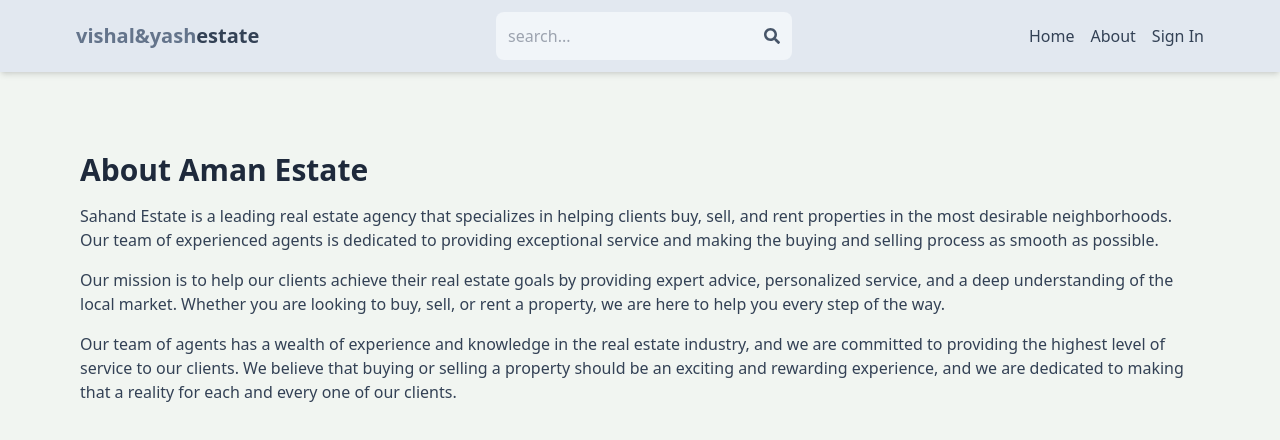
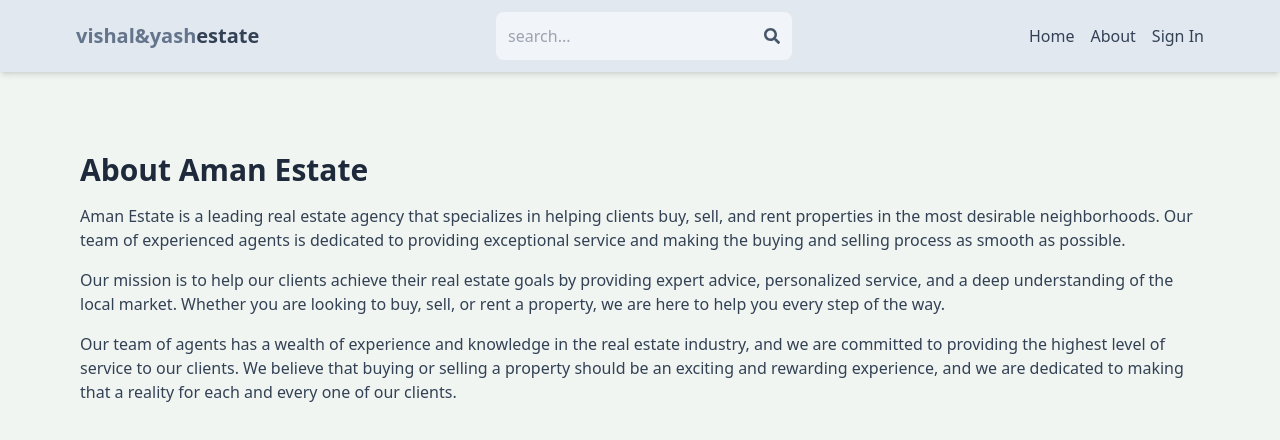
Before and after one commit to aman-29-singh/mern-estate, a React (Vite) app in the folder client/: page /about in a window 1280 px wide. Shown: the top 440 px of the page. Built offline with nearby package versions, Linux system fonts and the light colour scheme.

Commit message:
slight changes in about and home page

```diff
--- a/client/src/pages/About.jsx
+++ b/client/src/pages/About.jsx
@@ -4,7 +4,7 @@
   return (
     <div className='py-20 px-4 max-w-6xl mx-auto'>
       <h1 className='text-3xl font-bold mb-4 text-slate-800'>About Aman Estate</h1>
-      <p className='mb-4 text-slate-700'>Sahand Estate is a leading real estate agency that specializes in helping clients buy, sell, and rent properties in the most desirable neighborhoods. Our team of experienced agents is dedicated to providing exceptional service and making the buying and selling process as smooth as possible.</p>
+      <p className='mb-4 text-slate-700'>Aman Estate is a leading real estate agency that specializes in helping clients buy, sell, and rent properties in the most desirable neighborhoods. Our team of experienced agents is dedicated to providing exceptional service and making the buying and selling process as smooth as possible.</p>
       <p className='mb-4 text-slate-700'>
       Our mission is to help our clients achieve their real estate goals by providing expert advice, personalized service, and a deep understanding of the local market. Whether you are looking to buy, sell, or rent a property, we are here to help you every step of the way.
       </p>
--- a/client/src/pages/Home.jsx
+++ b/client/src/pages/Home.jsx
@@ -235,7 +235,8 @@
               ))}
             </div>
           </div>
-        )}
+        )
+        }
 
        <div>
         {/* Sale */}
@@ -254,6 +255,7 @@
         )}
         </div>
       </div>
+
     </div>
   )
 }
```
